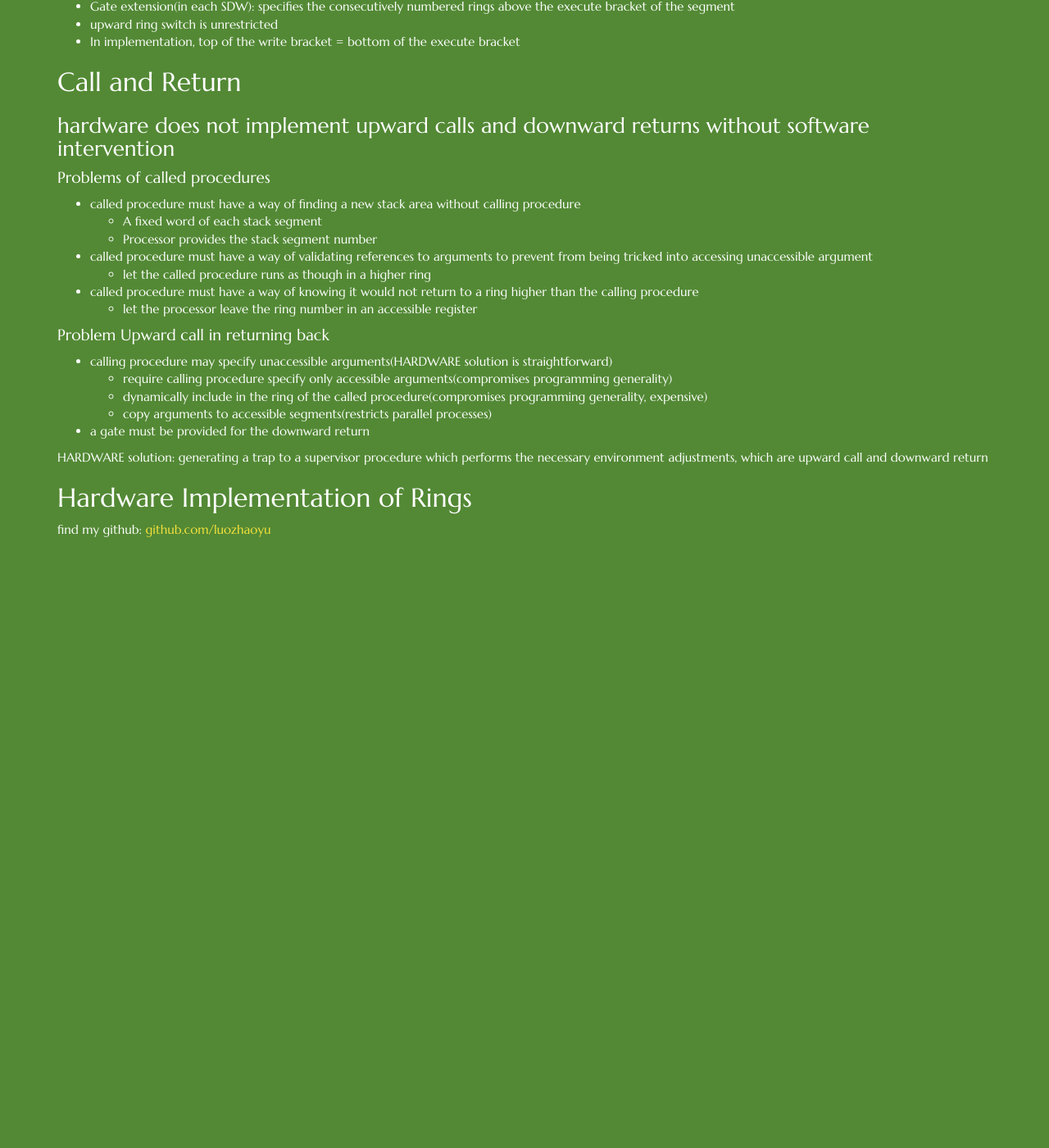
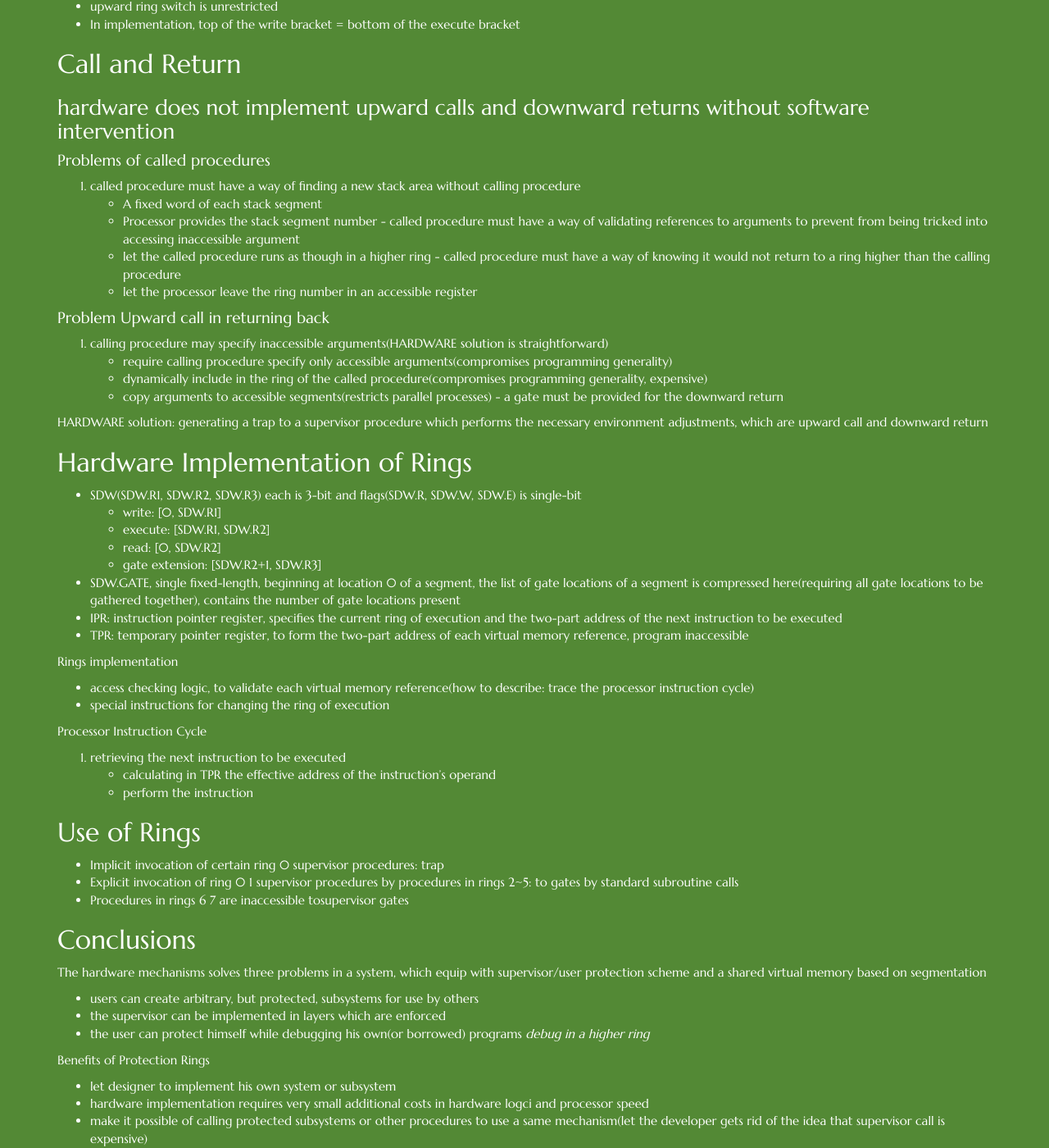
Before and after one commit to luozhaoyu/luozhaoyu.github.io, a Jekyll site: the page built from _posts/2014-09-02-review-of-a-hardware-architecture-for-implementing-protection-rings.md, in a window 1280 px wide and 1400 px high, scrolled down 1194 px. Shown: the whole window at 82% size. Built offline with Jekyll 4.4.1, drawn with Linux system fonts in a browser that asks for light colours; nearby versions of some CDN libraries; Markdown is read by kramdown in place of the engine named in the settings; before the commit the page ends 1872 px from its top, so only the background shows below that; some of the changed text lies outside the part shown.

Commit message:
more on multics rings

```diff
--- a/_posts/2014-09-02-review-of-a-hardware-architecture-for-implementing-protection-rings.md
+++ b/_posts/2014-09-02-review-of-a-hardware-architecture-for-implementing-protection-rings.md
@@ -20,7 +20,7 @@ Access Control in a Computer Utility
 Controlling Access in a Segmented Virtual Memory
 ----------
 ### Three specific assumptions true of Multics
-- new process created when user login
+1. new process created when user login
     * username is associated with the process
     * active agent & only means of referencing and manipulating on-line information
 - on-line storage is a collection of segments. A process can reference a segment of on-line storage only if the segment is first added to the virtual memory of the process
@@ -47,16 +47,16 @@ Call and Return
 ----------
 ### hardware does not implement upward calls and downward returns without software intervention
 #### Problems of called procedures
-- called procedure must have a way of finding a new stack area without calling procedure
+1. called procedure must have a way of finding a new stack area without calling procedure
     * A fixed word of each stack segment
     * Processor provides the stack segment number
-- called procedure must have a way of validating references to arguments to prevent from being tricked into accessing unaccessible argument
+- called procedure must have a way of validating references to arguments to prevent from being tricked into accessing inaccessible argument
     * let the called procedure runs as though in a higher ring
 - called procedure must have a way of knowing it would not return to a ring higher than the calling procedure
     * let the processor leave the ring number in an accessible register
 
 #### Problem Upward call in returning back
-- calling procedure may specify unaccessible arguments(HARDWARE solution is straightforward)
+1. calling procedure may specify inaccessible arguments(HARDWARE solution is straightforward)
     * require calling procedure specify only accessible arguments(compromises programming generality)
     * dynamically include in the ring of the called procedure(compromises programming generality, expensive)
     * copy arguments to accessible segments(restricts parallel processes)
@@ -66,3 +66,38 @@ HARDWARE solution: generating a trap to a supervisor procedure which performs th
 
 Hardware Implementation of Rings
 ----------
+* SDW(SDW.R1, SDW.R2, SDW.R3) each is 3-bit and flags(SDW.R, SDW.W, SDW.E) is single-bit
+    * write: [0, SDW.R1]
+    * execute: [SDW.R1, SDW.R2]
+    * read: [0, SDW.R2]
+    * gate extension: [SDW.R2+1, SDW.R3]
+* SDW.GATE, single fixed-length, beginning at location 0 of a segment, the list of gate locations of a segment is compressed here(requiring all gate locations to be gathered together), contains the number of gate locations present
+* IPR: instruction pointer register, specifies the current ring of execution and the two-part address of the next instruction to be executed
+* TPR: temporary pointer register, to form the two-part address of each virtual memory reference, program inaccessible
+
+Rings implementation
+* access checking logic, to validate each virtual memory reference(how to describe: trace the processor instruction cycle)
+* special instructions for changing the ring of execution
+
+Processor Instruction Cycle
+1. retrieving the next instruction to be executed
+- calculating in TPR the effective address of the instruction's operand
+* perform the instruction
+
+Use of Rings
+----------
+* Implicit invocation of certain ring 0 supervisor procedures: trap
+* Explicit invocation of ring 0 1 supervisor procedures by procedures in rings 2~5: to gates by standard subroutine calls
+* Procedures in rings 6 7 are inaccessible tosupervisor gates
+
+Conclusions
+----------
+The hardware mechanisms solves three problems in a system, which equip with supervisor/user protection scheme and a shared virtual memory based on segmentation
+* users can create arbitrary, but protected, subsystems for use by others
+* the supervisor can be implemented in layers which are enforced
+* the user can protect himself while debugging his own(or borrowed) programs *debug in a higher ring*
+
+Benefits of Protection Rings
+* let designer to implement his own system or subsystem
+* hardware implementation requires very small additional costs in hardware logci and processor speed
+* make it possible of calling protected subsystems or other procedures to use a same mechanism(let the developer gets rid of the idea that supervisor call is expensive)
```
